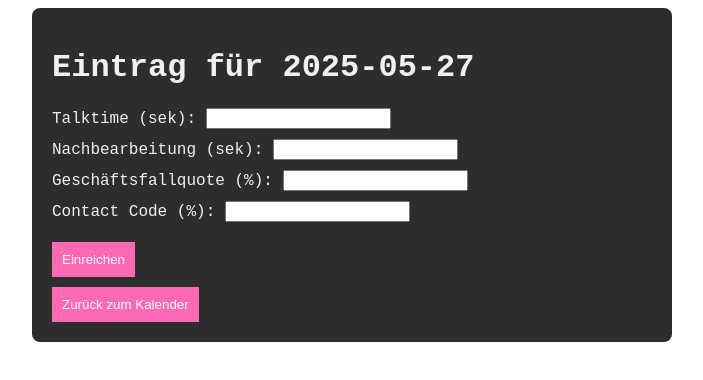
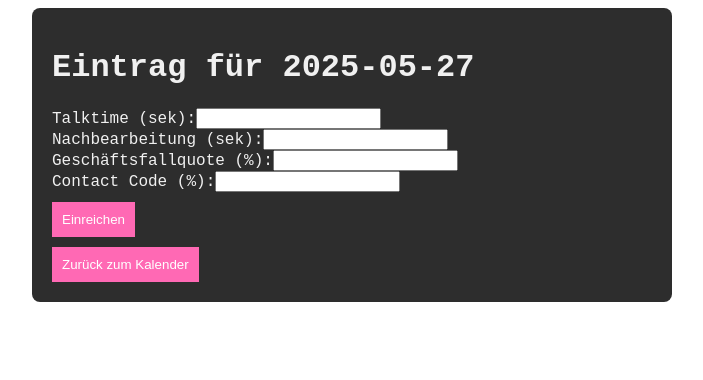
Before and after one commit to PrismaKiara/retro-call-battle, a Next.js app: page /day in a window 1280 px wide. Shown: the top 380 px of the page, without its empty margins (288-991 px from the left). Built offline with nearby package versions, Linux system fonts and the light colour scheme.

Commit message:
Update Day.module.css

```diff
--- a/styles/Day.module.css
+++ b/styles/Day.module.css
@@ -9,7 +9,7 @@
   margin: 0 auto;
 }
 
-input {
+.input {
   margin-left: 10px;
   margin-bottom: 10px;
 }
```
